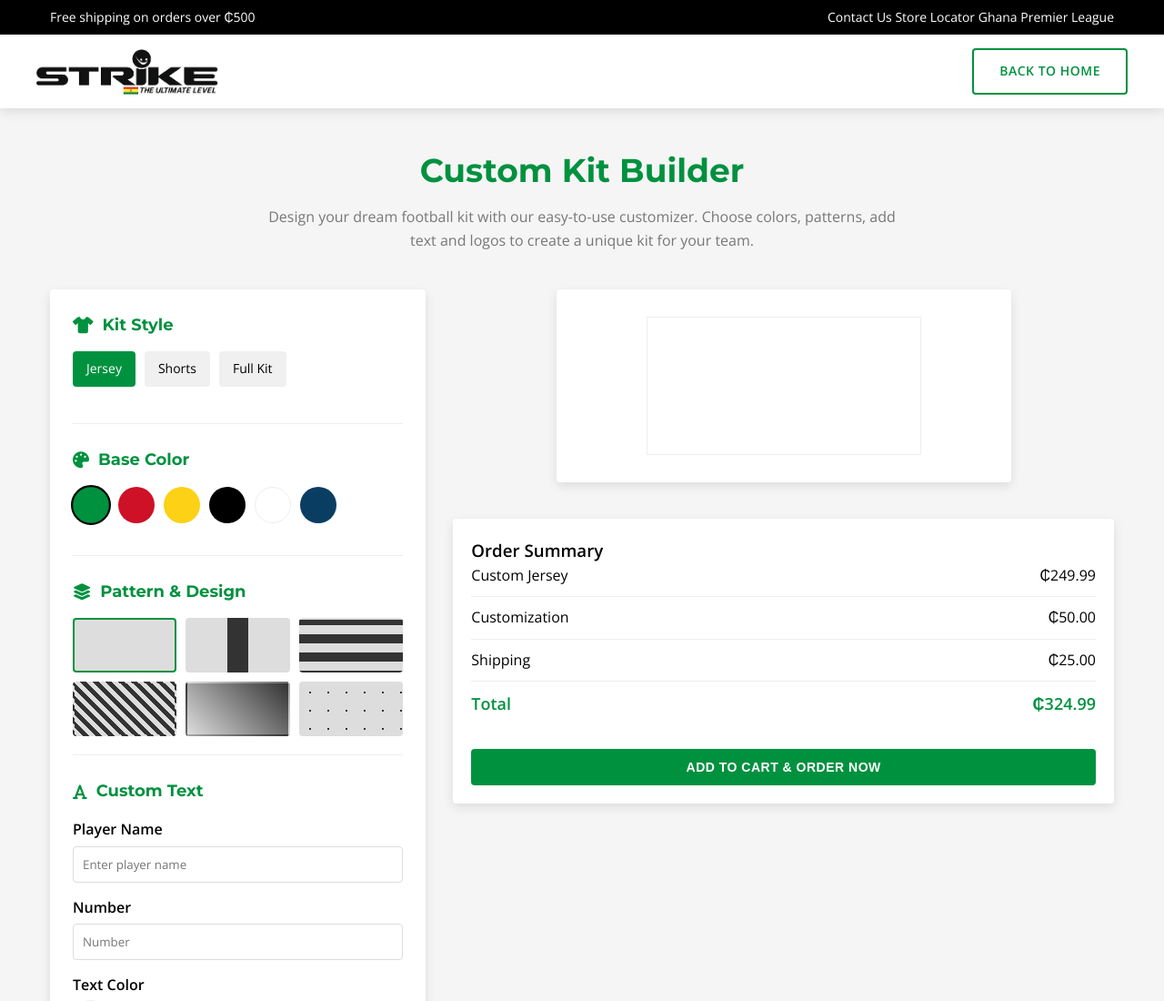
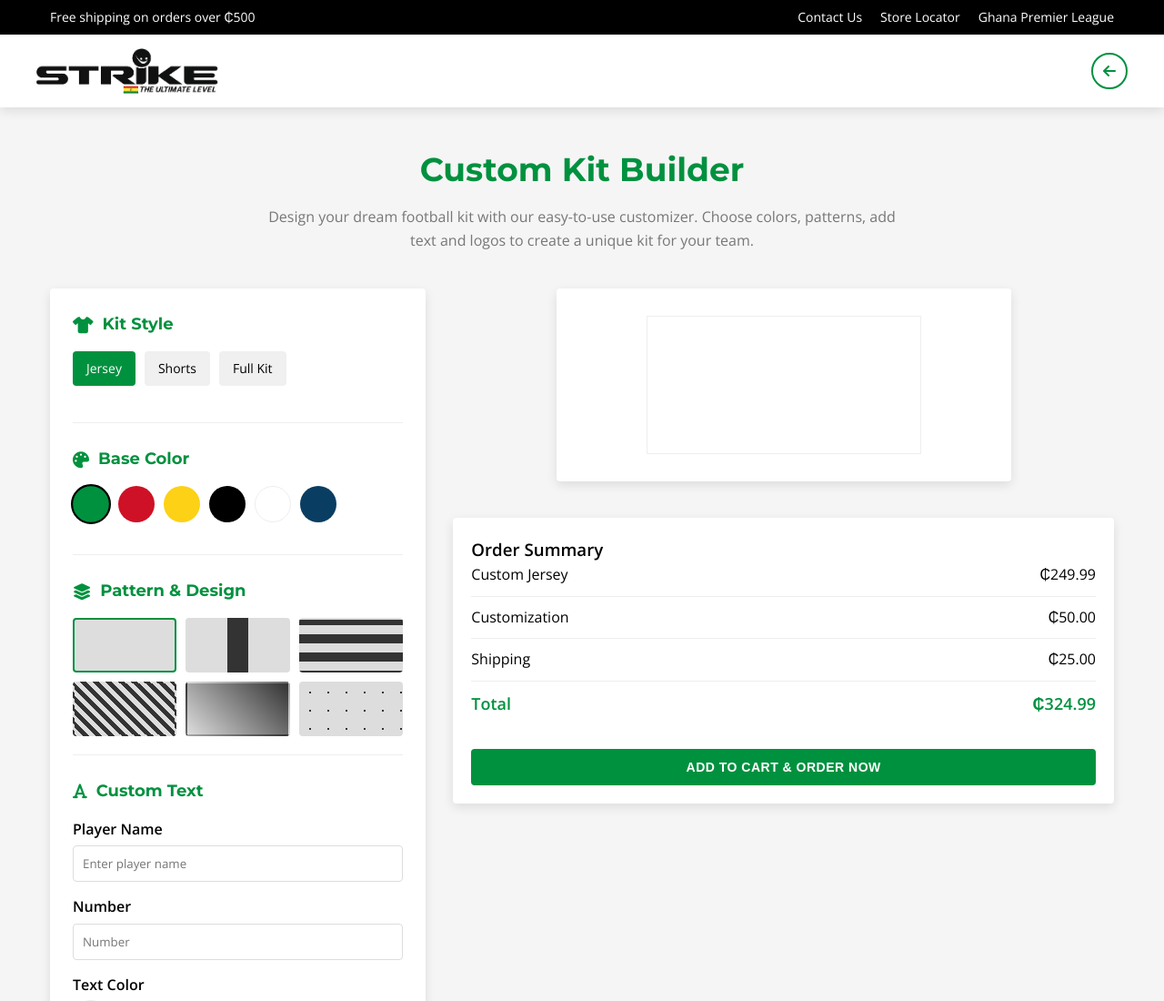
Before and after one commit to ahmedsayuti/Strike-Ghana, a plain HTML site: page customize.html in a window 1280 px wide. Shown: the top 1100 px of the page at 91% size. Drawn offline with nearby package versions, Linux system fonts and the light colour scheme; a script that the page names is missing.

Commit message:
Update customize.html

```diff
--- a/customize.html
+++ b/customize.html
@@ -158,6 +158,29 @@
         color: var(--light);
       }
 
+      .back-btn {
+        display: inline-flex;
+        align-items: center;
+        justify-content: center;
+        width: 40px;
+        height: 40px;
+        background-color: transparent;
+        border: 2px solid var(--primary);
+        color: var(--primary);
+        border-radius: 50%;
+        font-size: 16px;
+        cursor: pointer;
+        transition: var(--transition);
+        text-decoration: none;
+      }
+
+      .back-btn:hover {
+        background-color: var(--primary);
+        color: var(--light);
+        transform: translateY(-2px);
+        box-shadow: var(--shadow);
+      }
+
       .section-title {
         font-family: var(--font-heading);
         font-size: 32px;
@@ -206,6 +229,19 @@
         align-items: center;
       }
 
+      .top-bar-links {
+        display: flex;
+        gap: 20px;
+      }
+
+      .top-bar-links a {
+        transition: var(--transition);
+      }
+
+      .top-bar-links a:hover {
+        color: var(--secondary);
+      }
+
       .main-header {
         display: flex;
         justify-content: space-between;
@@ -607,6 +643,11 @@
         .kit-views {
           flex-wrap: wrap;
           justify-content: center;
+        }
+
+        .top-bar-content {
+          flex-direction: column;
+          gap: 10px;
         }
       }
 
@@ -657,7 +698,9 @@
         </a>
 
         <div class="header-actions">
-          <a href="index.html" class="btn btn-secondary">Back to Home</a>
+          <a href="index.html" class="back-btn" title="Back to Home">
+            <i class="fas fa-arrow-left"></i>
+          </a>
         </div>
       </div>
     </header>
```
